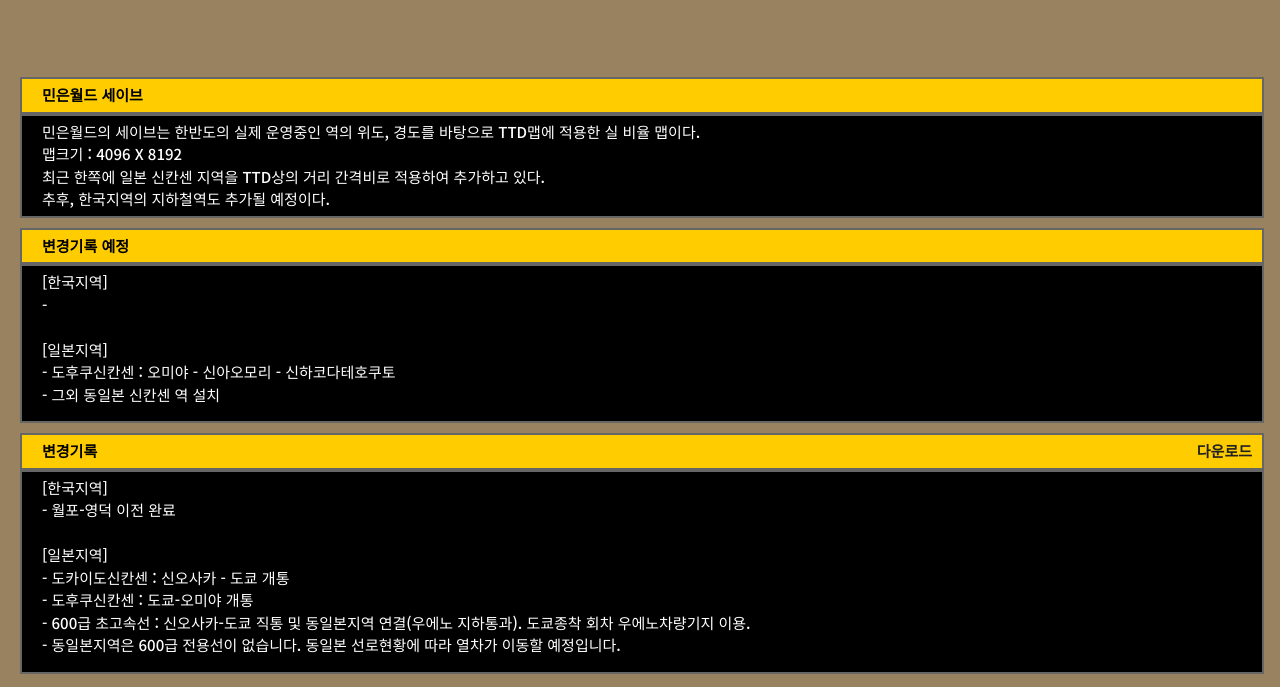
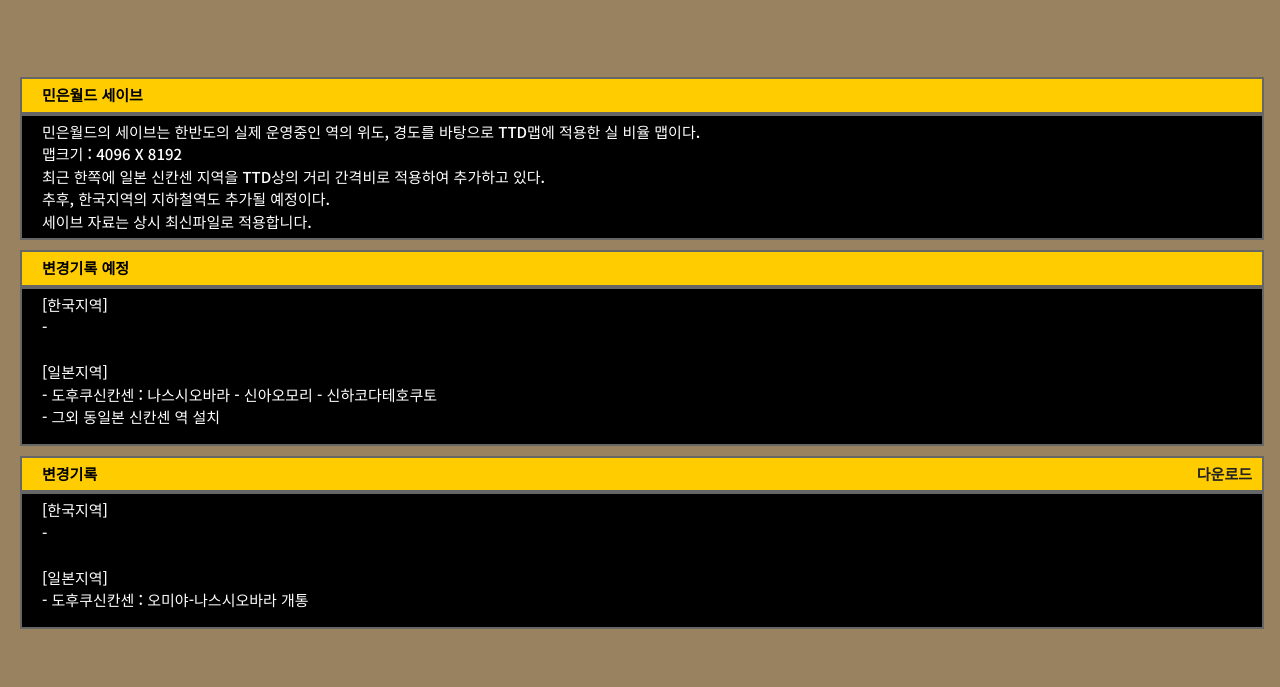
Before and after one commit to minenworld/minenworld, a plain HTML site: page docs/Save.html in a window 1280 px wide. Shown: the part 113-800 px from the top of the page. Drawn offline with Linux system fonts and the light colour scheme; a web font is replaced by a local one.

Commit message:
2023.06.29

```diff
--- a/docs/Save.html
+++ b/docs/Save.html
@@ -49,7 +49,7 @@
             <div class="row">
                 <div class="header clearfix">
                     <h1>
-                        <em class="logo"><a href="index.html"><img src="img/logo.png" alt="민은월드"></a></em>
+                        <em class="logo"><a href="index.php"><img src="img/logo.png" alt="민은월드"></a></em>
                         <strong>민은월드</strong>
                     </h1>
                 </div>
@@ -78,7 +78,8 @@
                             <h3>민은월드의 세이브는 한반도의 실제 운영중인 역의 위도, 경도를 바탕으로 TTD맵에 적용한 실 비율 맵이다.<br>
                                 맵크기 : 4096 X 8192<br>
                                 최근 한쪽에 일본 신칸센 지역을 TTD상의 거리 간격비로 적용하여 추가하고 있다.<br>
-                                추후, 한국지역의 지하철역도 추가될 예정이다.
+                                추후, 한국지역의 지하철역도 추가될 예정이다.<br>
+                                세이브 자료는 상시 최신파일로 적용합니다.
                             </h3>
                         </div>
                         <div class="Save_verson">
@@ -90,23 +91,20 @@
                                 - <br>
                                 <br>
                                 [일본지역]<br>
-                                - 도후쿠신칸센 : 오미야 - 신아오모리 - 신하코다테호쿠토<br>
+                                - 도후쿠신칸센 : 나스시오바라 - 신아오모리 - 신하코다테호쿠토<br>
                                 - 그외 동일본 신칸센 역 설치
                             </h3>
                         </div>
                         <div class="Save_verson">
                             <h3>변경기록
-                                <em><a href="https://github.com/evepoi/minenworld/raw/master/save/MEworld/MEworld.sav">다운로드</a></em>
+                                <em><a href="https://github.com/minenworld/minenworld/raw/main/save/MEworld/MEworld.sav">다운로드</a></em>
                             </h3>
                         </div>
                         <div class="Save_verson_infor">
                             <h3>[한국지역]<br>
-                                - 월포-영덕 이전 완료<br><br>
+                                - <br><br>
                                 [일본지역]<br>
-                                - 도카이도신칸센 : 신오사카 - 도쿄 개통<br>
-                                - 도후쿠신칸센 : 도쿄-오미야 개통<br>
-                                - 600급 초고속선 : 신오사카-도쿄 직통 및 동일본지역 연결(우에노 지하통과). 도쿄종착 회차 우에노차량기지 이용.<br>
-                                - 동일본지역은 600급 전용선이 없습니다. 동일본 선로현황에 따라 열차가 이동할 예정입니다.
+                                - 도후쿠신칸센 : 오미야-나스시오바라 개통
                             </h3>
                         </div>
                     </div>
```
Also changed, not shown: docs/DTS.html (+1 -1 lines), docs/index.html (+4 -6 lines).
